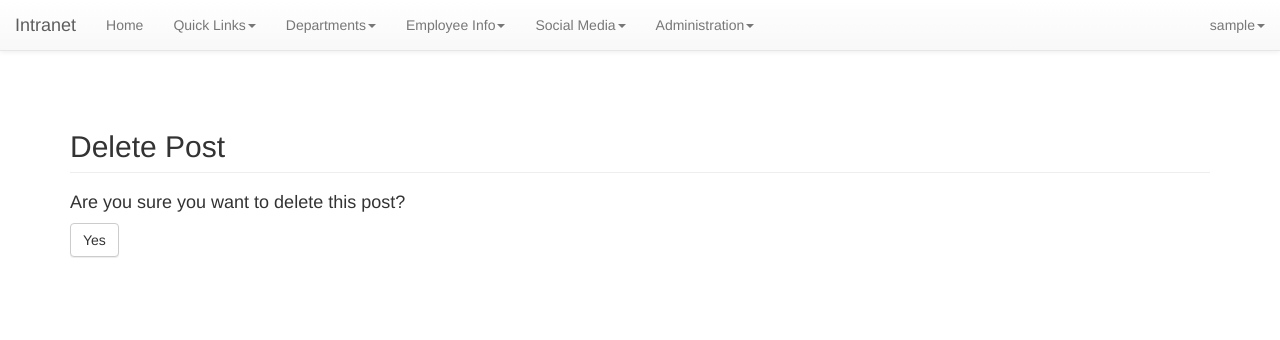
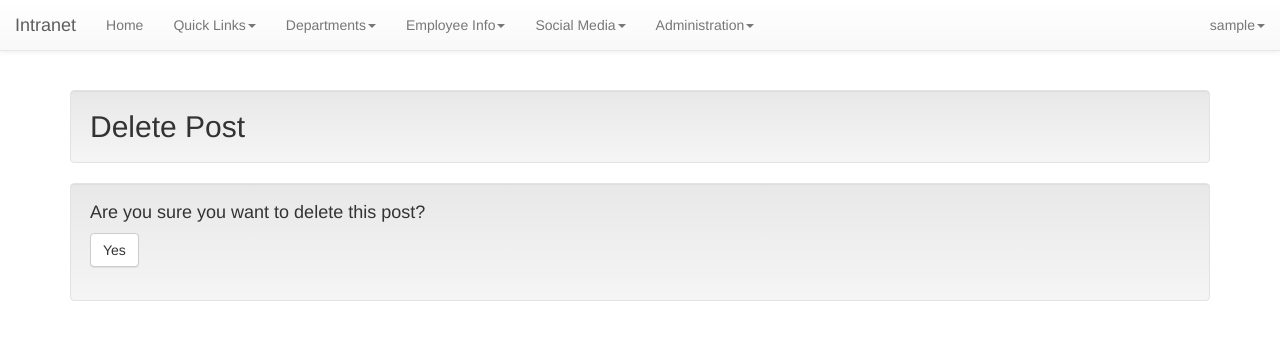
Before and after one commit to BrandonTang/intranet, a Flask app: page /delete/post/1 in a window 1280 px wide. Shown: the top 340 px of the page. Run offline with Flask 2, Linux system fonts and the light colour scheme; a user stored in the database is signed in; tables that the repository leaves empty hold one stand-in row (values such as "Sample post"); some libraries are stand-ins or nearby versions.

Commit message:
Fixed problem where empty tag would be added to tag list

```diff
--- a/app/main/views.py
+++ b/app/main/views.py
@@ -190,6 +190,8 @@ def newpost(data=None):
             db.session.commit()
         tagsplit = data['input_tag'].split(', ')
         for eachtag in tagsplit:
+            if Tag.query.filter_by(name='').first() != None:
+                db.session.delete(Tag.query.filter_by(name='').first())
             if eachtag[0] != '#':
                 eachtag = '#' + eachtag
             if eachtag not in tagList:
@@ -318,6 +320,8 @@ def edit(id):
         db.session.commit()
         tagsplit = data['input_tag'].split(', ')
         for eachtag in tagsplit:
+            if Tag.query.filter_by(name='').first() != None:
+                db.session.delete(Tag.query.filter_by(name='').first())
             if len(tagsplit[0]) != 0 and eachtag[0] != '#':
                 eachtag = '#' + eachtag
             if eachtag not in tagList:
--- a/app/templates/delete_post.html
+++ b/app/templates/delete_post.html
@@ -4,10 +4,10 @@
 {% block title %}Intranet - Delete Post{% endblock %}
 
 {% block body %}
-<div class="page-header">
+<div class="well">
     <h2>Delete Post</h2>
 </div>
-<div id="page-body">
+<div class="well">
     <h4>Are you sure you want to delete this post?</h4>
     {{ wtf.quick_form(form) }}
 </div>
--- a/app/templates/layouts/base.html
+++ b/app/templates/layouts/base.html
@@ -73,6 +73,7 @@
                                 <li><a href="{{ url_for('main.lmt') }}">Labor Management Team</a></li>
                                 <li><a href="{{ url_for('main.archives') }}">Municipal Archives</a></li>
                                 <li><a href="http://www.nyc.gov/html/records/html/home/home.shtml">Department of Records</a></li>
+                                <li><a href="http://egov.nycnet/dor/mrmd/index.html">Municipal Records Management Division</a></li>
                             </ul>
                         </li>
                         <li class="dropdown">
--- a/app/templates/moderate.html
+++ b/app/templates/moderate.html
@@ -8,7 +8,7 @@
     <h2>Comment Moderation</h2>
 </div>
 {% set moderate = True %}
-<div id="page-body">
+<div class="well">
 {% include '_comments.html' %}
 </div>
 {% endblock %}
```
